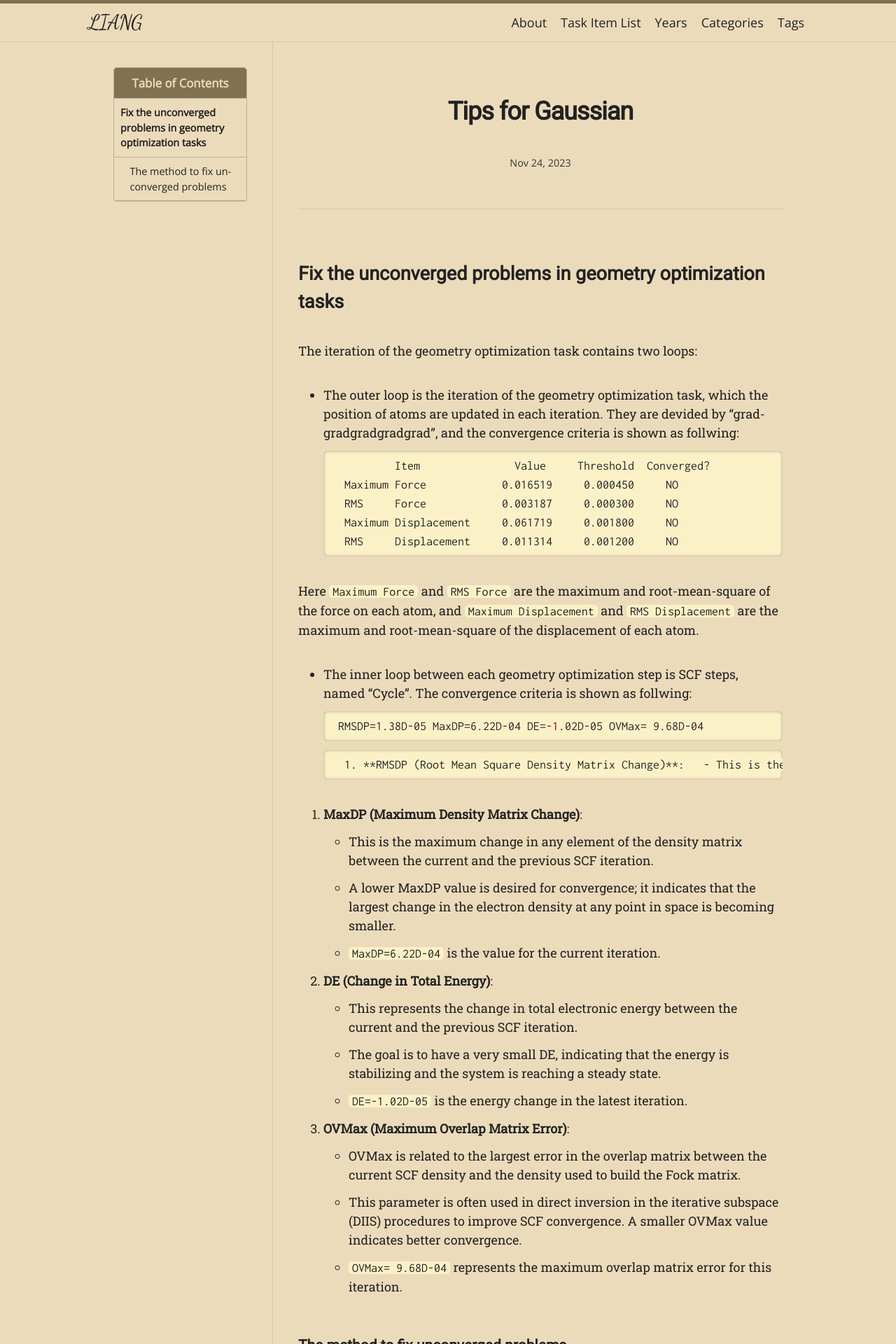
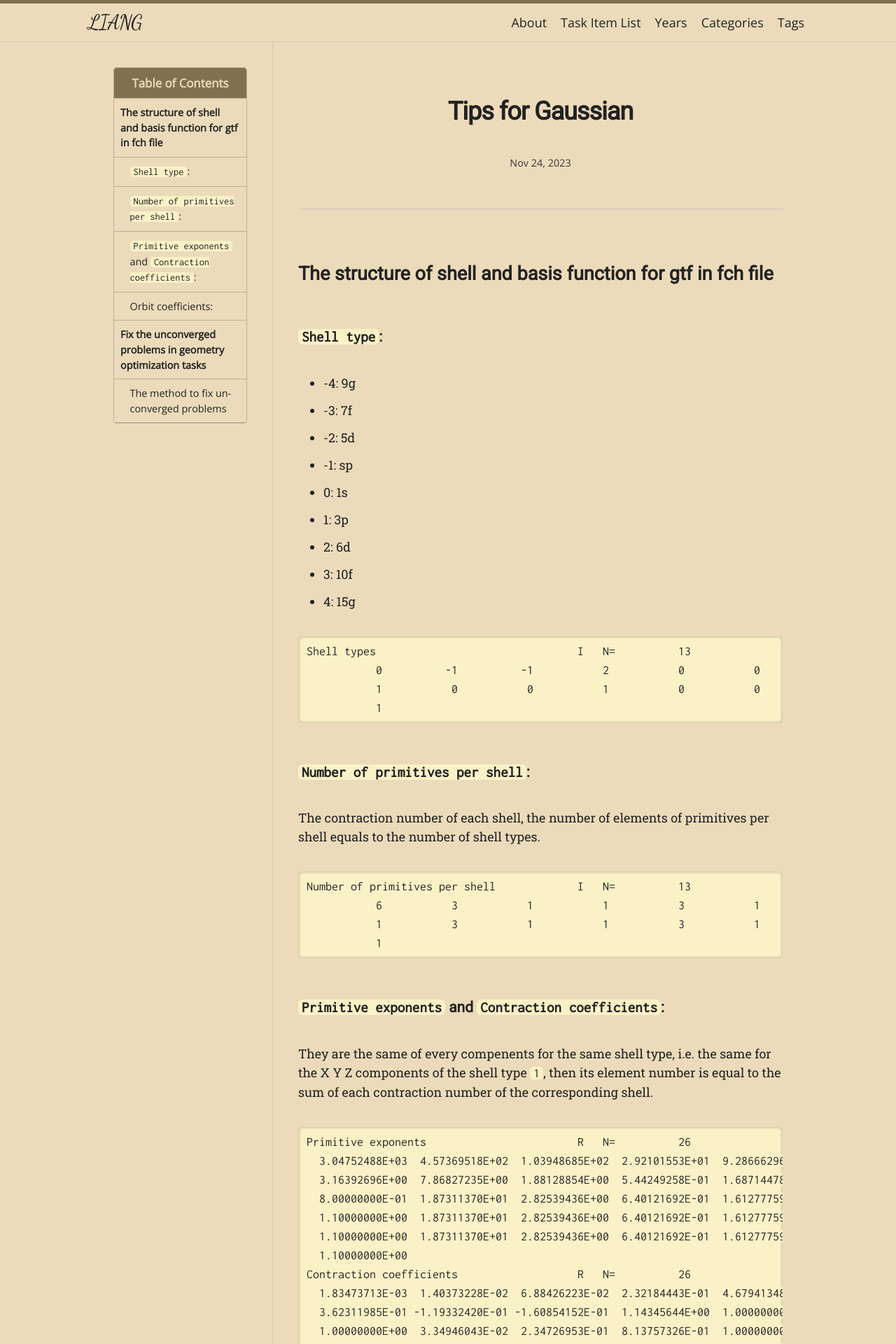
Before and after one commit to liangguangyii/liangguangyii.github.io, a Jekyll site: the page built from _posts/2023-11-24-note-for-gaussian.md, in a window 1280 px wide. Shown: the top 1920 px of the page at 70% size. Built offline with Jekyll 4.4.1, drawn with Linux system fonts in a browser that asks for light colours; nearby versions of some CDN libraries; some web fonts are replaced; some of the changed text lies outside the part shown.

Commit message:
update gaussian

````diff
--- a/_posts/2023-11-24-note-for-gaussian.md
+++ b/_posts/2023-11-24-note-for-gaussian.md
@@ -6,6 +6,99 @@ categories: DFT
 toc: true
 math: true
 ---
+
+## The structure of shell and basis function for gtf in fch file
+
+### `Shell type`:
+- -4: 9g
+- -3: 7f
+- -2: 5d
+- -1: sp
+- 0: 1s
+- 1: 3p
+- 2: 6d
+- 3: 10f
+- 4: 15g
+
+```
+Shell types                                I   N=          13
+           0          -1          -1           2           0           0
+           1           0           0           1           0           0
+           1
+```
+
+### `Number of primitives per shell`:
+
+The contraction number of each shell, the number of elements of primitives per shell equals to the number of shell types.
+
+```
+Number of primitives per shell             I   N=          13
+           6           3           1           1           3           1
+           1           3           1           1           3           1
+           1
+```
+
+### `Primitive exponents` and `Contraction coefficients`:
+
+They are the same of every compenents for the same shell type, i.e. the same for the X Y Z components of the shell type `1`, then its element number is equal to the sum of each contraction number of the corresponding shell.
+
+```
+Primitive exponents                        R   N=          26
+  3.04752488E+03  4.57369518E+02  1.03948685E+02  2.92101553E+01  9.28666296E+00
+  3.16392696E+00  7.86827235E+00  1.88128854E+00  5.44249258E-01  1.68714478E-01
+  8.00000000E-01  1.87311370E+01  2.82539436E+00  6.40121692E-01  1.61277759E-01
+  1.10000000E+00  1.87311370E+01  2.82539436E+00  6.40121692E-01  1.61277759E-01
+  1.10000000E+00  1.87311370E+01  2.82539436E+00  6.40121692E-01  1.61277759E-01
+  1.10000000E+00
+Contraction coefficients                   R   N=          26
+  1.83473713E-03  1.40373228E-02  6.88426223E-02  2.32184443E-01  4.67941348E-01
+  3.62311985E-01 -1.19332420E-01 -1.60854152E-01  1.14345644E+00  1.00000000E+00
+  1.00000000E+00  3.34946043E-02  2.34726953E-01  8.13757326E-01  1.00000000E+00
+  1.00000000E+00  3.34946043E-02  2.34726953E-01  8.13757326E-01  1.00000000E+00
+  1.00000000E+00  3.34946043E-02  2.34726953E-01  8.13757326E-01  1.00000000E+00
+  1.00000000E+00
+```
+For SP shell(`-1` in Shell types), we only take the coefficients of the last three in `P(S=P) Contraction coefficients`, i.e. the P type Shell instead using the coefficients in `Contraction coefficients`.
+
+```fortran
+if ( shl_type(ishl) == -1 .and. ibsshl /= 1 ) then
+    ! sp type shell, and the last three GTFs are p-functions
+    basis%gtfcoeff(ictr) = SP_ctr_cff(ictr+iprim-1)
+else
+    ! sp type shell, the first is s-function
+    basis%gtfcoeff(ictr) = ctr_cff(ictr+iprim-1)
+```
+
+
+```
+P(S=P) Contraction coefficients            R   N=          26
+  0.00000000E+00  0.00000000E+00  0.00000000E+00  0.00000000E+00  0.00000000E+00
+  0.00000000E+00  6.89990666E-02  3.16423961E-01  7.44308291E-01  1.00000000E+00
+  0.00000000E+00  0.00000000E+00  0.00000000E+00  0.00000000E+00  0.00000000E+00
+  0.00000000E+00  0.00000000E+00  0.00000000E+00  0.00000000E+00  0.00000000E+00
+  0.00000000E+00  0.00000000E+00  0.00000000E+00  0.00000000E+00  0.00000000E+00
+  0.00000000E+00
+```
+
+### Orbit coefficients:
+
+We only concentrate on the number of the contracted basis shell, i.e. the sum of the components of corresponding shell types is the number of basis function used in the linear combination of orbits.
+
+```
+Alpha Orbital Energies                     R   N=          30
+ -1.01884160E+01 -6.84051688E-01 -4.17833764E-01 -4.17833764E-01 -2.24551475E-01
+  1.19389709E-01  1.85516107E-01  1.85516107E-01  5.35951550E-01  5.35951550E-01
+  5.37185565E-01  6.81886841E-01  8.97771005E-01  8.97771005E-01  9.52649005E-01
+  1.43519157E+00  1.43519157E+00  1.92622445E+00  1.92622445E+00  1.97602171E+00
+  2.00907442E+00  2.28717507E+00  2.57565312E+00  2.57565312E+00  2.74315224E+00
+  2.74315224E+00  3.28192103E+00  3.48818760E+00  3.48818760E+00  4.27195390E+00
+```
+
+```
+Alpha MO coefficients                      R   N=         900
+```
+
+Which means the number of basis function is 30 = 1 + 4 + 4 + 6 + 1 + 1 + 3 + 1 + 1 + 3 + 1 + 1 + 3.
 
 ## Fix the unconverged problems in geometry optimization tasks
 
````
